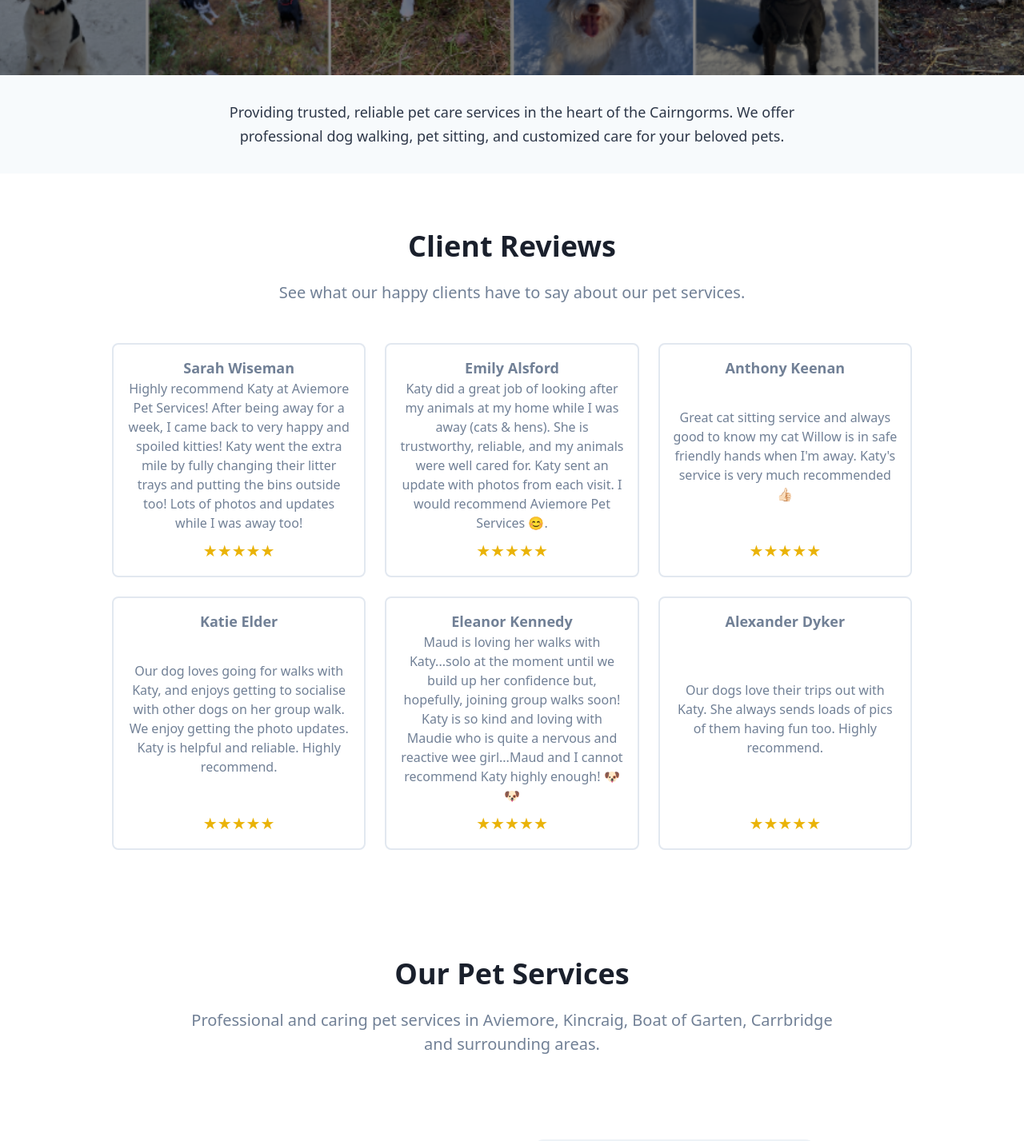
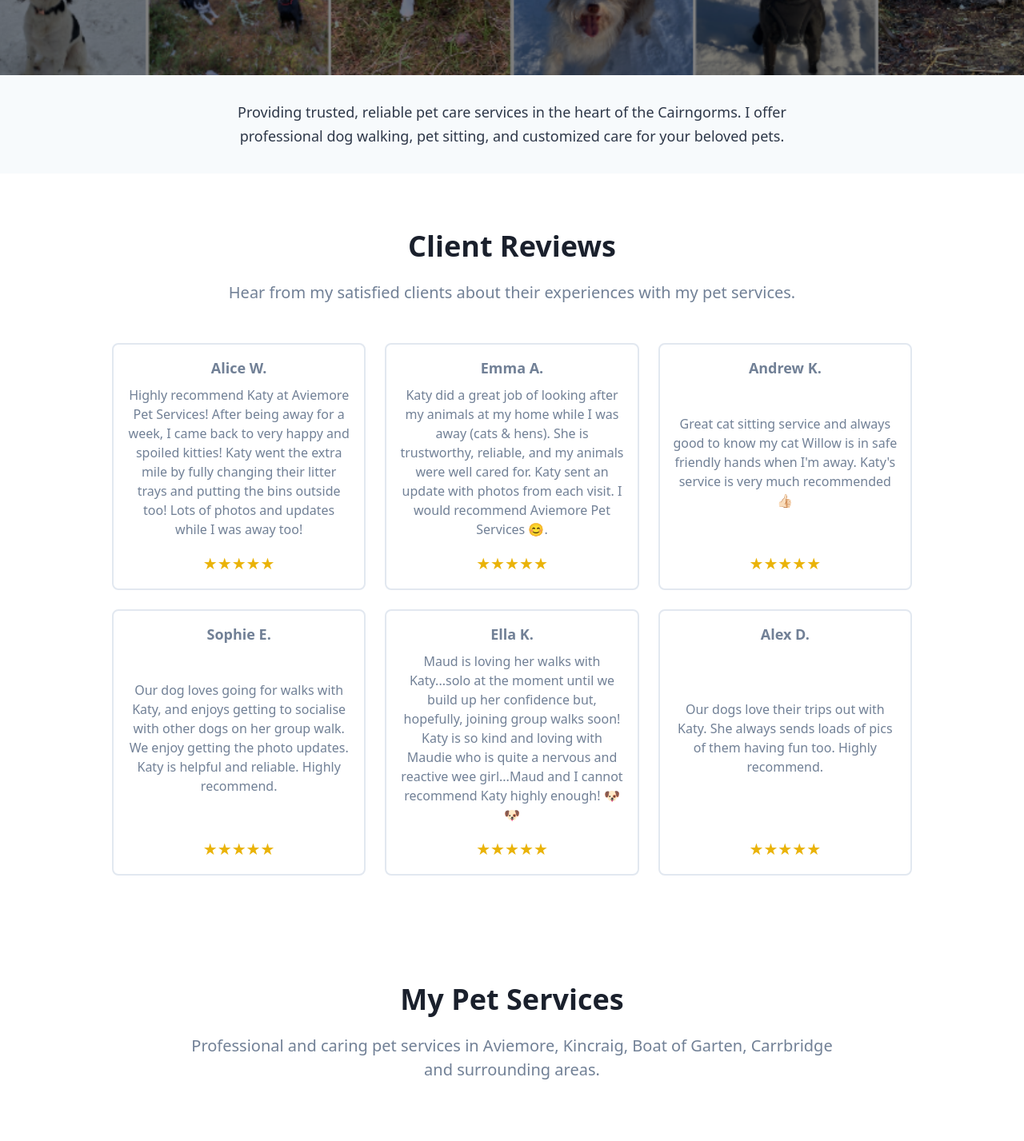
Before and after one commit to WhiskyToad/aviemore-pet-services, a Next.js app: page / in a window 1280 px wide. Shown: the part 520-1947 px from the top of the page at 80% size. Built offline with nearby package versions, Linux system fonts and the light colour scheme.

Commit message:
feat: copy changes

```diff
--- a/src/templates/Banner.tsx
+++ b/src/templates/Banner.tsx
@@ -44,7 +44,7 @@ const Banner = () => {
         className="mx-auto max-w-md rounded-lg border-2 border-gray-100 bg-white p-8 shadow-xl"
       >
         <h2 className="mb-6 text-center text-3xl font-bold text-gray-800">
-          Contact Us
+          Contact Me
         </h2>
         <div className="mb-6">
           <label
--- a/src/templates/Hero.tsx
+++ b/src/templates/Hero.tsx
@@ -26,7 +26,7 @@ const Hero = () => (
     {/* Description Below */}
     <p className="mx-auto mt-8 max-w-screen-md px-6 pb-8 text-center text-lg leading-relaxed text-gray-800">
       Providing trusted, reliable pet care services in the heart of the
-      Cairngorms. We offer professional dog walking, pet sitting, and customized
+      Cairngorms. I offer professional dog walking, pet sitting, and customized
       care for your beloved pets.
     </p>
   </Background>
--- a/src/templates/Reviews.tsx
+++ b/src/templates/Reviews.tsx
@@ -2,34 +2,34 @@ import { Section } from '@/layout/Section';
 
 const reviews = [
   {
-    name: 'Sarah Wiseman',
+    name: 'Alice W.',
     review:
       'Highly recommend Katy at Aviemore Pet Services! After being away for a week, I came back to very happy and spoiled kitties! Katy went the extra mile by fully changing their litter trays and putting the bins outside too! Lots of photos and updates while I was away too!',
     rating: 5,
   },
   {
-    name: 'Emily Alsford',
+    name: 'Emma A.',
     review:
       'Katy did a great job of looking after my animals at my home while I was away (cats & hens). She is trustworthy, reliable, and my animals were well cared for. Katy sent an update with photos from each visit. I would recommend Aviemore Pet Services 😊.',
     rating: 5,
   },
   {
-    name: 'Anthony Keenan',
+    name: 'Andrew K.',
     review: `Great cat sitting service and always good to know my cat Willow is in safe friendly hands when I'm away. Katy's service is very much recommended 👍🏻`,
     rating: 5,
   },
   {
-    name: 'Katie Elder',
+    name: 'Sophie E.',
     review: `Our dog loves going for walks with Katy, and enjoys getting to socialise with other dogs on her group walk. We enjoy getting the photo updates. Katy is helpful and reliable. Highly recommend.`,
     rating: 5,
   },
   {
-    name: 'Eleanor Kennedy',
+    name: 'Ella K.',
     review: `Maud is loving her walks with Katy...solo at the moment until we build up her confidence but, hopefully, joining group walks soon! Katy is so kind and loving with Maudie who is quite a nervous and reactive wee girl...Maud and I cannot recommend Katy highly enough! 🐶🐶`,
     rating: 5,
   },
   {
-    name: 'Alexander Dyker',
+    name: 'Alex D.',
     review: `Our dogs love their trips out with Katy. She always sends loads of pics of them having fun too. Highly recommend.`,
     rating: 5,
   },
@@ -38,28 +38,27 @@ const reviews = [
 const Reviews = () => (
   <Section
     title="Client Reviews"
-    description="See what our happy clients have to say about our pet services."
+    description="Hear from my satisfied clients about their experiences with my pet services."
   >
     <div className="mx-auto grid max-w-6xl grid-cols-1 gap-6 md:grid-cols-3">
       {reviews.map((review, index) => (
-        <div
+        <article
           key={index}
           className="flex flex-col justify-between rounded-lg border-2 border-gray-300 p-4 text-center"
-          role="article"
-          aria-labelledby={`review-${index}`}
+          aria-labelledby={`review-title-${index}`}
         >
-          <p id={`review-${index}`} className="text-lg font-semibold">
+          <h3 id={`review-title-${index}`} className="text-lg font-semibold">
             {review.name}
-          </p>
-          <p className="text-gray-600">{review.review}</p>
+          </h3>
+          <p className="mt-2 text-gray-600">{review.review}</p>
           <div
-            className="mt-2 text-xl text-yellow-500"
+            className="mt-4 text-xl text-yellow-500"
             role="img"
             aria-label={`Rating: ${review.rating} out of 5 stars`}
           >
             {'★'.repeat(review.rating)}
           </div>
-        </div>
+        </article>
       ))}
     </div>
   </Section>
--- a/src/templates/VerticalFeatures.tsx
+++ b/src/templates/VerticalFeatures.tsx
@@ -3,25 +3,25 @@ import { Section } from '../layout/Section';
 
 const VerticalFeatures = () => (
   <Section
-    title="Our Pet Services"
+    title="My Pet Services"
     description="Professional and caring pet services in Aviemore, Kincraig, Boat of Garten, Carrbridge and surrounding areas."
   >
     <VerticalFeatureRow
       title="Dog Walking"
-      description="Regular walks and exercise for your furry friend. We provide individual or group walks, tailored to your dog's energy level and socialization needs."
+      description="Regular walks and exercise for your furry friend. I provide individual or group walks, tailored to your dog's energy level and socialization needs."
       image="/assets/images/feature.jpg"
       imageAlt="Dog walking service"
     />
     <VerticalFeatureRow
       title="Pet Sitting"
-      description="Home visits for your pets while you're away. We provide feeding, playtime, and lots of attention to keep your pets happy and comfortable in their familiar environment."
+      description="Home visits for your pets while you're away. I provide feeding, playtime, and lots of attention to keep your pets happy and comfortable in their familiar environment."
       image="/assets/images/feature2.jpg"
       imageAlt="Pet sitting service"
       reverse
     />
     <VerticalFeatureRow
       title="Specialised Care"
-      description="Tailored care for pets with unique needs, including chickens, small animals, and pets requiring extra attention. We adapt our services to ensure every pet receives the specific care they need."
+      description="Tailored care for pets with unique needs, including chickens, small animals, and pets requiring extra attention. I adapt my services to ensure every pet receives the specific care they need."
       image="/assets/images/feature3.jpg"
       imageAlt="Specialised pet care service"
     />
```
